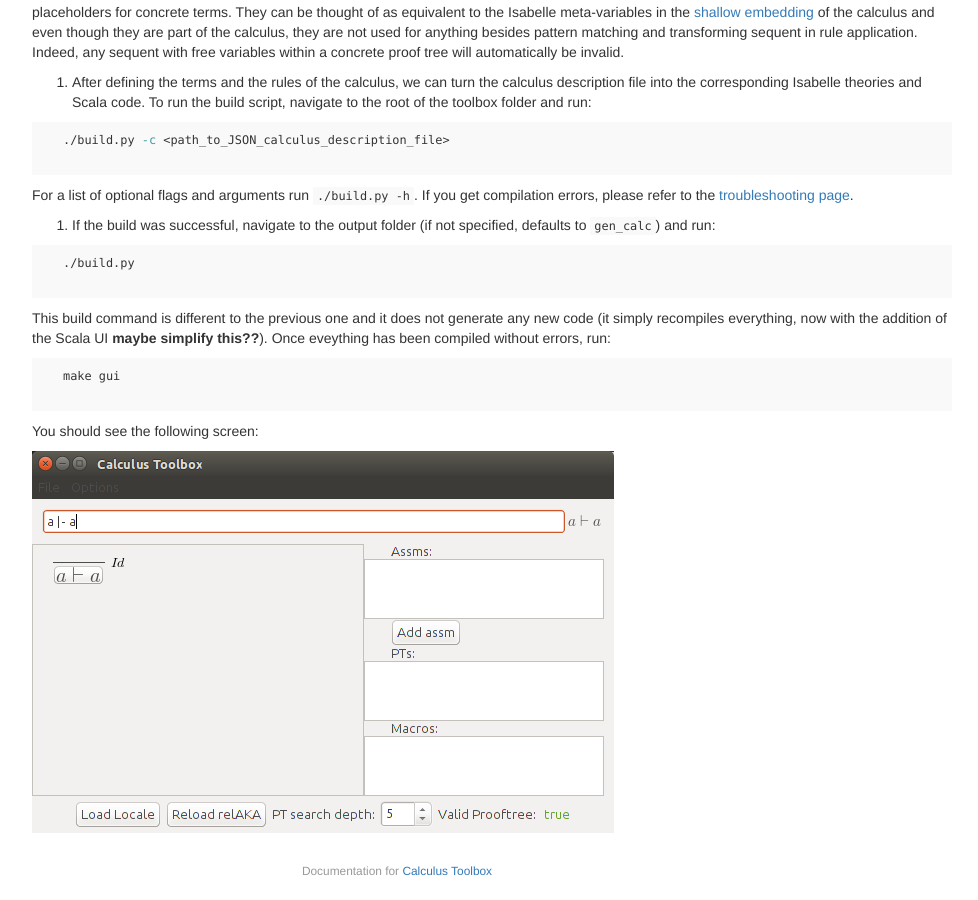
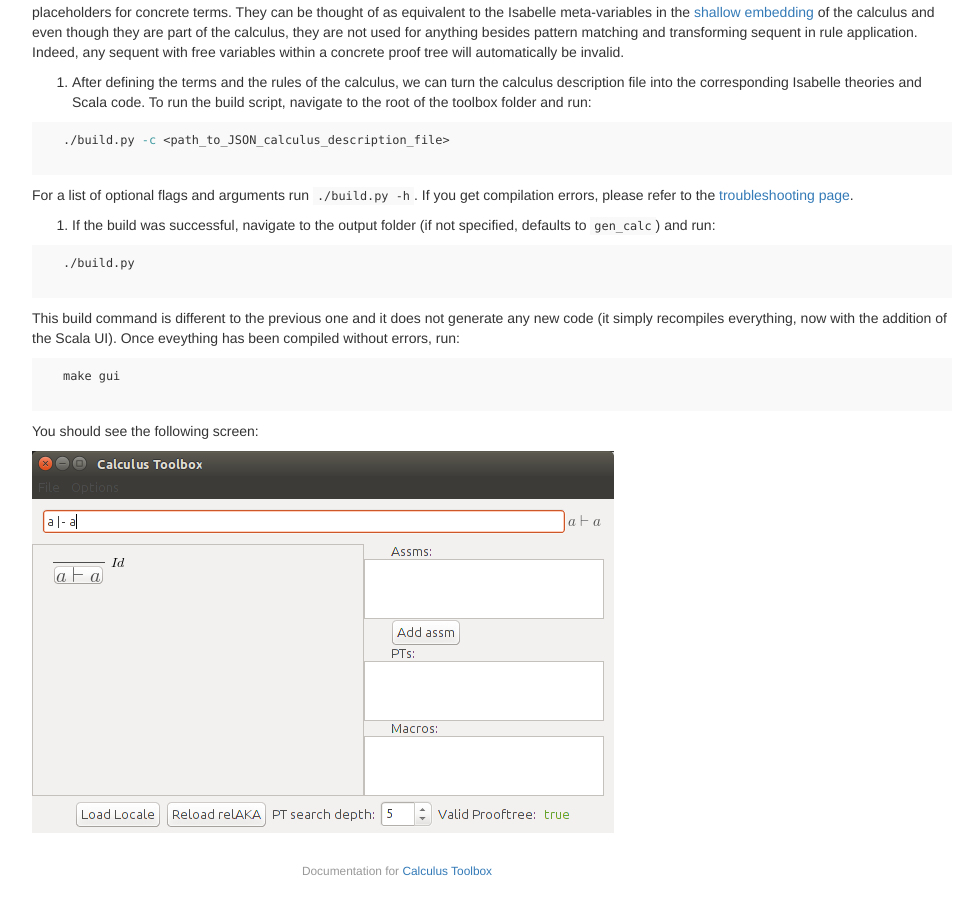
Before and after one commit to goodlyrottenapple/calculus-toolbox, a Jekyll site: the page built from _posts/2015-04-06-introduction.md, in a window 1280 px wide and 900 px high, scrolled down 4319 px. Shown: the whole window, without its empty margins (243-1221 px from the left). Built offline with Jekyll 4.4.1, drawn with Linux system fonts in a browser that asks for light colours; formulas are drawn with MathJax 3.

Commit message:
111111111111111111111111111111111111111111111111111111

```diff
--- a/_posts/2015-04-06-introduction.md
+++ b/_posts/2015-04-06-introduction.md
@@ -240,7 +240,7 @@ git clone https://github.com/goodlyrottenapple/calculus-toolbox
    ./build.py
    {% endhighlight %}
 
-   This build command is different to the previous one and it does not generate any new code (it simply recompiles everything, now with the addition of the Scala UI __maybe simplify this??__). Once eveything has been compiled without errors, run:
+   This build command is different to the previous one and it does not generate any new code (it simply recompiles everything, now with the addition of the Scala UI). Once eveything has been compiled without errors, run:
 
    <div markdown="1">{% highlight bash %}
    make gui
```
